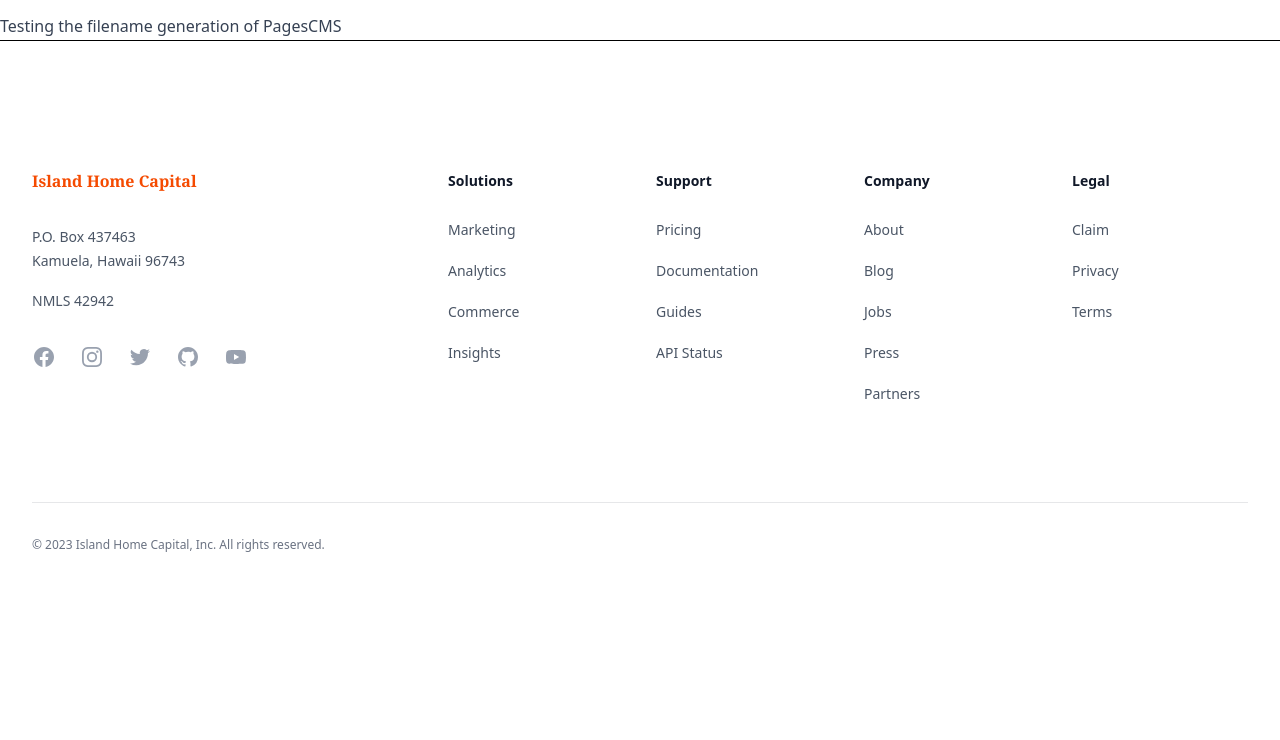
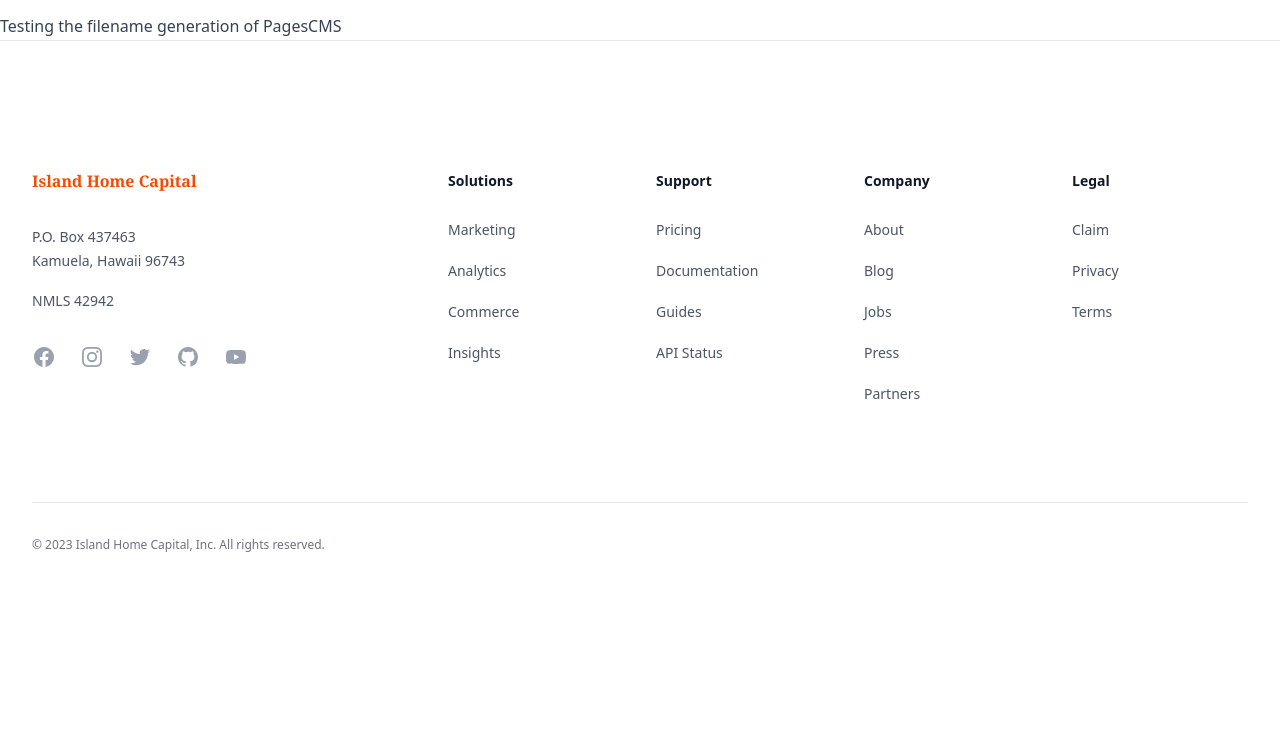
Before and after one commit to IslandHomeCapital/website, a plain HTML site: page filename-test/index.html in a window 1280 px wide. Shown: the part 60-800 px from the top of the page. Drawn offline with nearby package versions, Linux system fonts and the light colour scheme.

Commit message:
deploy: fce8ee1d952cc98857326a55071e2509adcb329d

```diff
--- a/filename-test/index.html
+++ b/filename-test/index.html
@@ -71,7 +71,7 @@
 				<p>Testing the filename generation of PagesCMS</p>
 			</div>
 		</div>
-		<hr/>
+		<hr class="border-gray-900/10"/>
 		<div class="bg-white">
 			<footer aria-labelledby="footer-heading">
 				<h2 class="sr-only" id="footer-heading">
```
Also changed, not shown: how-much-can-i-afford/index.html (+1 -1 lines), index.html (+1 -1 lines), rent-vs-buy/index.html (+1 -1 lines).
